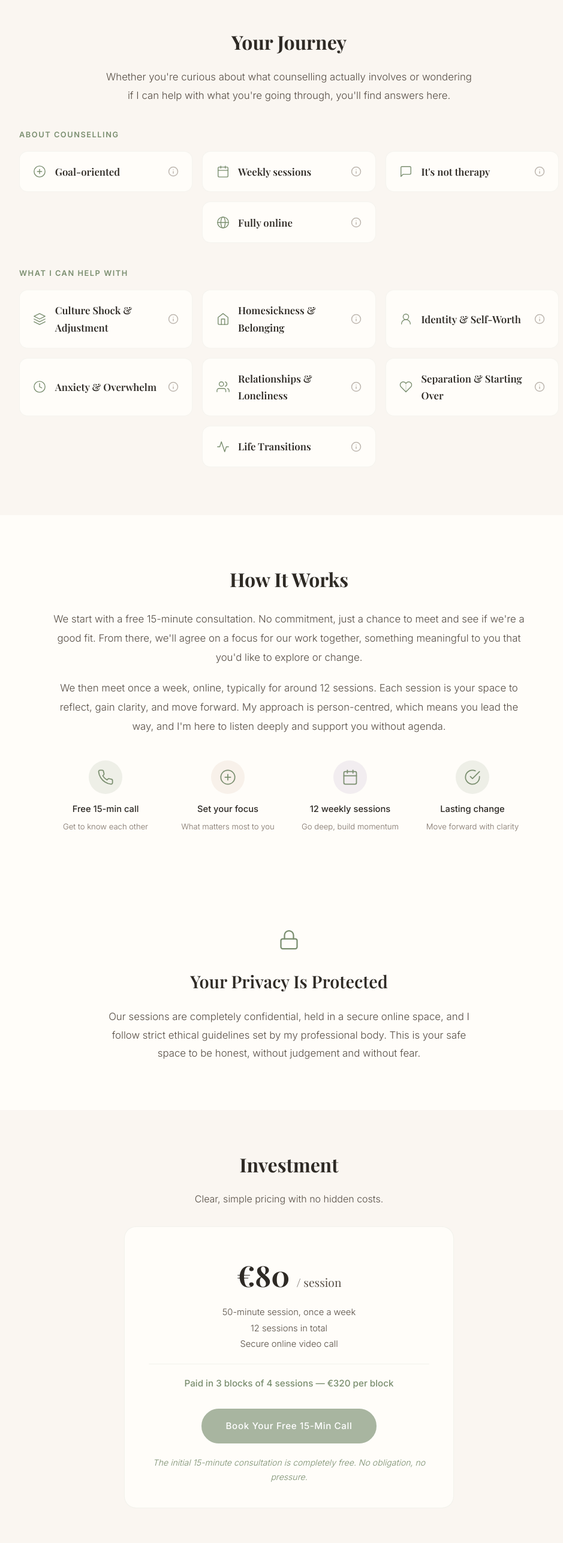
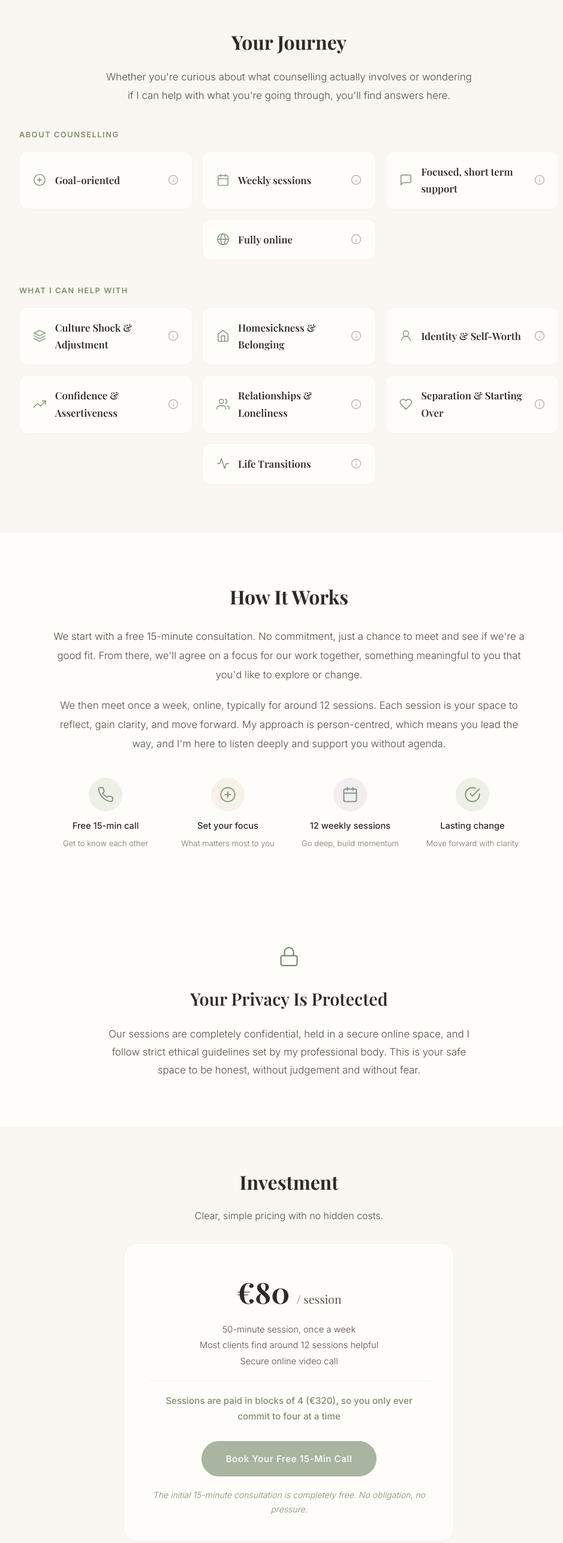
Before and after one commit to danileite-counselling/danielleleite-counselling, a plain HTML site: page index.html in a window 1280 px wide. Shown: the part 2317-4890 px from the top of the page at 60% size, without its empty margins (158-1097 px from the left). Drawn offline with nearby package versions, Linux system fonts and the light colour scheme; a web font is replaced by a local one.

Commit message:
Add files via upload
Update pricing wording, counselling card and assertiveness

```diff
--- a/index.html
+++ b/index.html
@@ -1022,7 +1022,7 @@ footer a {
         <svg class="icon" viewBox="0 0 24 24"><circle cx="12" cy="12" r="10"/><path d="M12 8v8"/><path d="M8 12h8"/></svg>
         <h3>Goal-oriented</h3>
         <svg class="info-card-hint" viewBox="0 0 24 24"><circle cx="12" cy="12" r="10"/><path d="M12 16v-4"/><path d="M12 8h.01"/></svg>
-        <div class="info-popup">Together, we'll identify a clear focus for our work. Whether that's adjusting to a new country, managing anxiety, processing a difficult experience, or something else entirely, we work with purpose and direction.</div>
+        <div class="info-popup">Together, we'll identify a clear focus for our work. Whether that's adjusting to a new country, finding your confidence, processing a difficult experience, or something else entirely, we work with purpose and direction.</div>
       </div>
       <div class="info-card">
         <svg class="icon" viewBox="0 0 24 24"><rect x="3" y="4" width="18" height="18" rx="2"/><path d="M16 2v4"/><path d="M8 2v4"/><path d="M3 10h18"/></svg>
@@ -1032,9 +1032,9 @@ footer a {
       </div>
       <div class="info-card">
         <svg class="icon" viewBox="0 0 24 24"><path d="M21 15a2 2 0 0 1-2 2H7l-4 4V5a2 2 0 0 1 2-2h14a2 2 0 0 1 2 2z"/></svg>
-        <h3>It's not therapy</h3>
+        <h3>Focused, short term support</h3>
         <svg class="info-card-hint" viewBox="0 0 24 24"><circle cx="12" cy="12" r="10"/><path d="M12 16v-4"/><path d="M12 8h.01"/></svg>
-        <div class="info-popup">Counselling is different from long-term psychotherapy. It's not about diagnosing or treating. It's about having a dedicated, professional space to explore what you're going through and find your way forward.</div>
+        <div class="info-popup">Counselling gives you a dedicated, professional space to explore what you're going through and find your way forward. It's not about diagnosis or long term treatment, but about clarity and change in the areas that matter to you now.</div>
       </div>
       <div class="info-card">
         <svg class="icon" viewBox="0 0 24 24"><circle cx="12" cy="12" r="10"/><path d="M2 12h20"/><ellipse cx="12" cy="12" rx="4" ry="10"/></svg>
@@ -1065,11 +1065,11 @@ footer a {
         <svg class="info-card-hint" viewBox="0 0 24 24"><circle cx="12" cy="12" r="10"/><path d="M12 16v-4"/><path d="M12 8h.01"/></svg>
         <div class="info-popup">Who are you when you're far from everything familiar? Together we can rebuild your sense of self and develop a kinder relationship with who you're becoming.</div>
       </div>
-      <div class="info-card mobile-hide">
-        <svg class="icon" viewBox="0 0 24 24"><path d="M12 22c5.523 0 10-4.477 10-10S17.523 2 12 2 2 6.477 2 12s4.477 10 10 10z"/><path d="M12 6v6l4 2"/></svg>
-        <h3>Anxiety & Overwhelm</h3>
+      <div class="info-card">
+        <svg class="icon" viewBox="0 0 24 24"><polyline points="23 6 13.5 15.5 8.5 10.5 1 18"/><polyline points="17 6 23 6 23 12"/></svg>
+        <h3>Confidence & Assertiveness</h3>
         <svg class="info-card-hint" viewBox="0 0 24 24"><circle cx="12" cy="12" r="10"/><path d="M12 16v-4"/><path d="M12 8h.01"/></svg>
-        <div class="info-popup">The mental load of navigating life in another language, another system, another set of rules. Learn to manage what feels unmanageable.</div>
+        <div class="info-popup">Speaking up in a new language, setting boundaries in an unfamiliar culture, asking for what you need. Together we can build the confidence to take up your space again.</div>
       </div>
       <div class="info-card">
         <svg class="icon" viewBox="0 0 24 24"><path d="M17 21v-2a4 4 0 0 0-4-4H5a4 4 0 0 0-4 4v2"/><circle cx="9" cy="7" r="4"/><path d="M23 21v-2a4 4 0 0 0-3-3.87"/><path d="M16 3.13a4 4 0 0 1 0 7.75"/></svg>
@@ -1083,7 +1083,7 @@ footer a {
         <svg class="info-card-hint" viewBox="0 0 24 24"><circle cx="12" cy="12" r="10"/><path d="M12 16v-4"/><path d="M12 8h.01"/></svg>
         <div class="info-popup">When a relationship ends abroad, you lose more than a partner — you may lose your sense of home, your social circle, even your reason for being in that country. I understand this from personal experience, and I'm here to help you find your way forward.</div>
       </div>
-      <div class="info-card">
+      <div class="info-card mobile-hide">
         <svg class="icon" viewBox="0 0 24 24"><polyline points="22 12 18 12 15 21 9 3 6 12 2 12"/></svg>
         <h3>Life Transitions</h3>
         <svg class="info-card-hint" viewBox="0 0 24 24"><circle cx="12" cy="12" r="10"/><path d="M12 16v-4"/><path d="M12 8h.01"/></svg>
@@ -1152,11 +1152,11 @@ footer a {
       <div class="pricing-amount">&euro;80 <span>/ session</span></div>
       <div class="pricing-details">
         50-minute session, once a week<br>
-        12 sessions in total<br>
+        Most clients find around 12 sessions helpful<br>
         Secure online video call
       </div>
       <div class="pricing-payment">
-        Paid in 3 blocks of 4 sessions — &euro;320 per block
+        Sessions are paid in blocks of 4 (&euro;320), so you only ever commit to four at a time
       </div>
       <div class="pricing-cta">
         <a href="#contact" class="btn">Book Your Free 15-Min Call</a>
```
